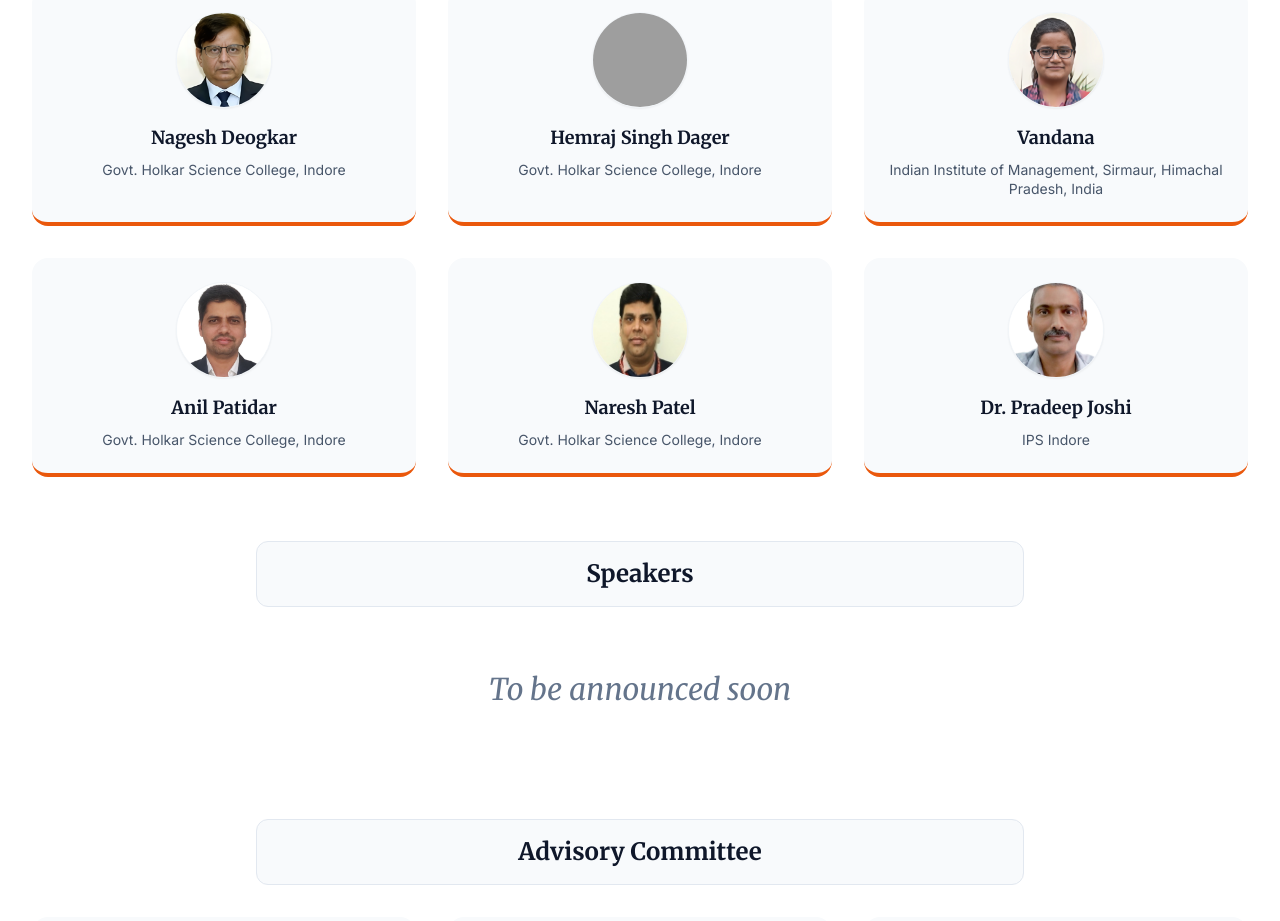
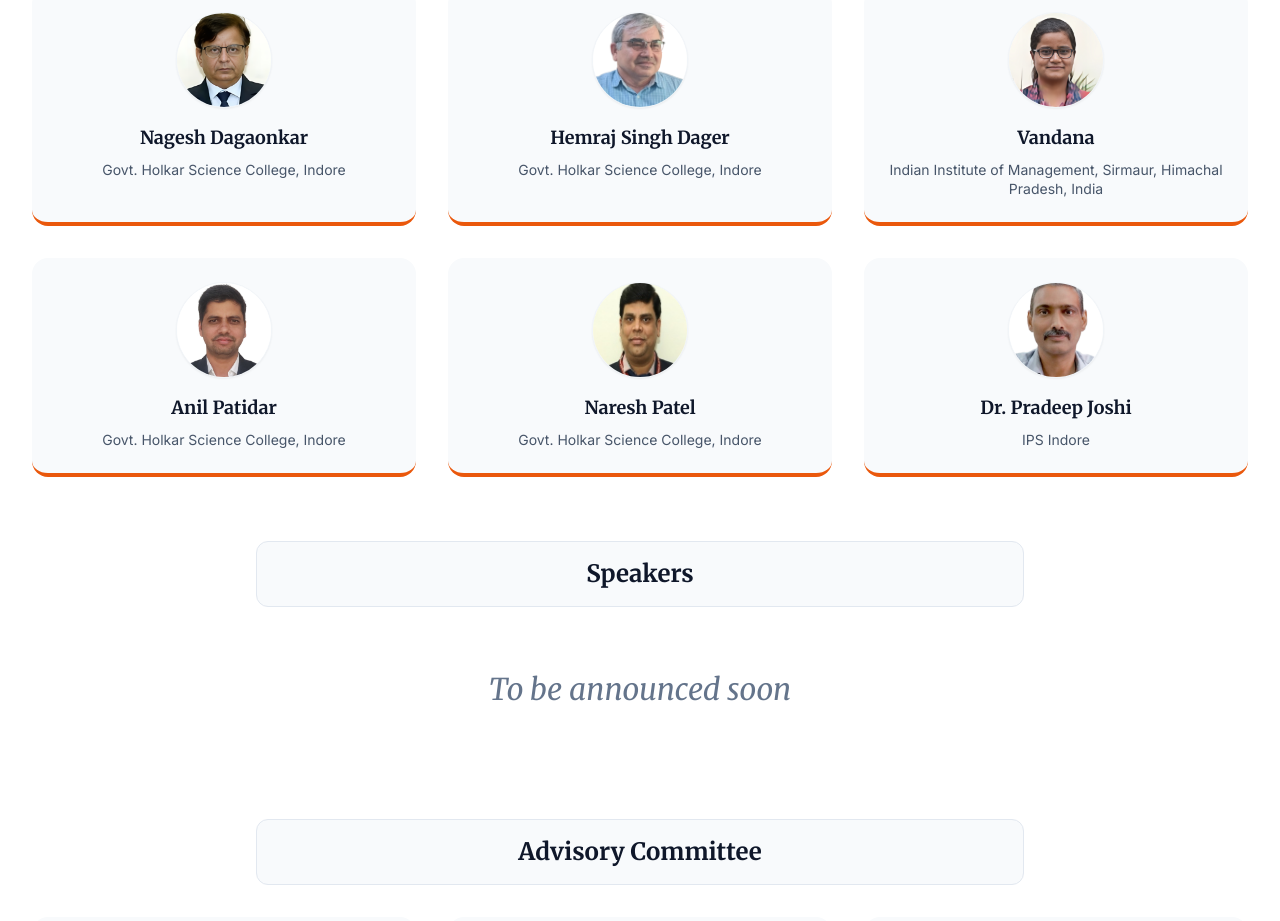
Before and after one commit to vikrantwiz02/ORSI-Conference-2025, a React (Vite) app: page / in a window 1280 px wide. Shown: the part 6500-7421 px from the top of the page. Built offline with nearby package versions, Linux system fonts and the light colour scheme; grey boxes are pictures that could not be loaded.

Commit message:
Refactor code structure for improved readability and maintainability

```diff
--- a/constants.ts
+++ b/constants.ts
@@ -108,7 +108,7 @@ export const ADVISORY_COMMITTEE = [
 ];
 
 export const ORGANIZING_COMMITTEE = [
-  "Nagesh Deogkar, Govt. Holkar Science College, Indore",
+  "Nagesh Dagaonkar, Govt. Holkar Science College, Indore",
   "Hemraj Singh Dager, Govt. Holkar Science College, Indore",
   "Vandana, Indian Institute of Management, Sirmaur, Himachal Pradesh, India",
   "Anil Patidar, Govt. Holkar Science College, Indore",
--- a/index.html
+++ b/index.html
@@ -8,7 +8,7 @@
     <title>ICAORFDI 2026 | ORSI Conference 2026 | Operational Research Conference India | Govt. Holkar Science College Indore</title>
     <meta name="title" content="ICAORFDI 2026 | ORSI Conference 2026 | International Conference on Operations Research | March 6-8, 2026 Indore" />
     <meta name="description" content="ICAORFDI 2026 - International Conference on Applications of Operations Research in Finance, Defence, and Industry at Govt. Holkar Science College, Indore. 58th Annual Convention of ORSI (Operational Research Society of India). March 6-8, 2026. Submit abstracts, register for paper presentation. Topics: OR in Finance, Defence, Industry, AI/ML, Supply Chain, Optimization." />
-    <meta name="keywords" content="ICAORFDI 2026, ORSI 2026, ORSI conference 2026, Operational Research Society of India, operations research conference India, ORSI Indore chapter, ORSI annual convention 2026, 58th ORSI convention, Holkar Science College conference, OR conference Indore, operations research finance, operations research defence, operations research industry, OPSEARCH journal, Springer Nature OR, scopus indexed conference, operations research papers 2026, OR abstract submission, ORSI registration 2026, operations research India conference, mathematical optimization conference, supply chain management conference, AI ML operations research, decision analytics conference, ORSI members, operational research applications, OR methodology conference, conference Indore March 2026, academic conference India, research conference 2026, DAVV conference, Madhya Pradesh conference" />
+    <meta name="keywords" content="ICAORFDI 2026, ORSI 2025, ORSI conference 2026, Operational Research Society of India, operations research conference India, ORSI Indore chapter, ORSI annual convention 2026, 58th ORSI convention, Holkar Science College conference, OR conference Indore, operations research finance, operations research defence, operations research industry, OPSEARCH journal, Springer Nature OR, scopus indexed conference, operations research papers 2026, OR abstract submission, ORSI registration 2026, operations research India conference, mathematical optimization conference, supply chain management conference, AI ML operations research, decision analytics conference, ORSI members, operational research applications, OR methodology conference, conference Indore March 2026, academic conference India, research conference 2026, DAVV conference, Madhya Pradesh conference" />
     <meta name="author" content="Operational Research Society of India - Indore Chapter" />
     <meta name="robots" content="index, follow, max-snippet:-1, max-image-preview:large, max-video-preview:-1" />
     <meta name="googlebot" content="index, follow" />
```
Also changed, not shown: public/hemraj.jpg (added).
